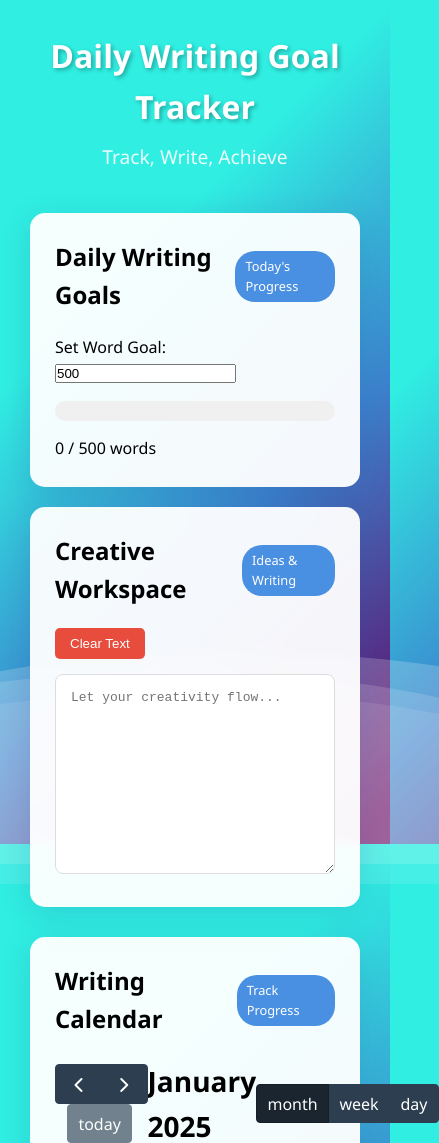
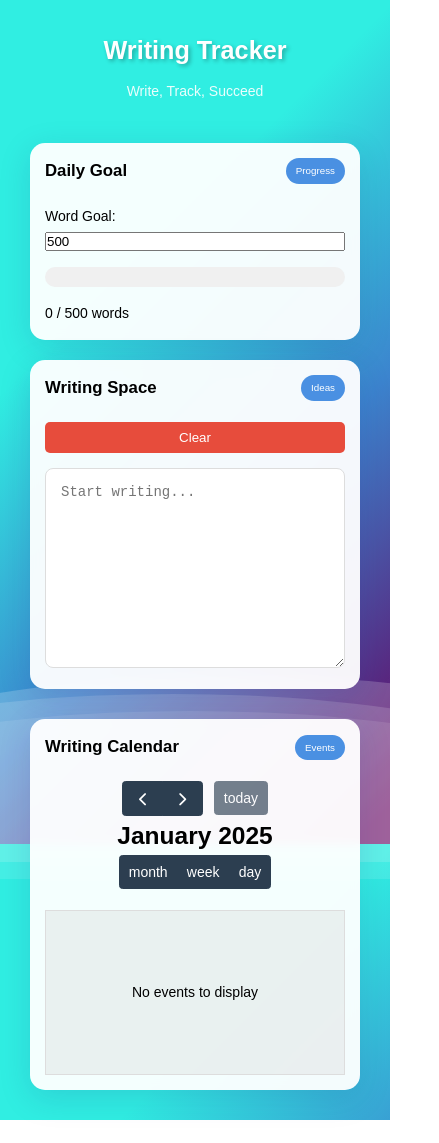
Before and after one commit to NikhilPatil2727/Daily-Writing-Goal-Tracker, a plain HTML site: page index.html in a window 390 px wide. Shown: the top 1143 px of the page, 439 px wide, since content can reach past the window. After the commit the page ends 1120 px from the top, so only its background shows below. Drawn offline with nearby package versions, Linux system fonts and the light colour scheme.

Commit message:
updated responsive

```diff
--- a/index.html
+++ b/index.html
@@ -3,62 +3,64 @@
 <head>
     <meta charset="UTF-8">
     <meta name="viewport" content="width=device-width, initial-scale=1.0">
-    <title>Daily Writing Goal Tracker</title>
+    <title>Writing Tracker</title>
     <link rel="stylesheet" href="style.css">
     <link href='https://cdn.jsdelivr.net/npm/fullcalendar@5.11.0/main.min.css' rel='stylesheet' />
     <link rel="stylesheet" href="https://cdnjs.cloudflare.com/ajax/libs/animate.css/4.1.1/animate.min.css">
 </head>
 <body>
-    <div class="container">
-        <header class="animate__animated animate__fadeIn">
-            <h1>Daily Writing Goal Tracker</h1>
-            <p class="subtitle">Track, Write, Achieve</p>
+    <div class="wrap">
+        <header class="anim-fade">
+            <h1>Writing Tracker</h1>
+            <p class="tagline">Write, Track, Succeed</p>
         </header>
-        <div class="dashboard-grid">
-            <div class="word-counter card animate__animated animate__slideInLeft">
-                <div class="card-header">
-                    <h2>Daily Writing Goals</h2>
-                    <span class="badge">Today's Progress</span>
+        <div class="dash">
+            <div class="goal-box anim-left">
+                <div class="box-head">
+                    <h2>Daily Goal</h2>
+                    <span class="tag">Progress</span>
                 </div>
-                <div class="goal-setting">
-                    <label for="wordGoal">Set Word Goal:</label>
+                <div class="goal-set">
+                    <label for="wordGoal">Word Goal:</label>
                     <input type="number" id="wordGoal" value="500" min="1">
                 </div>
-                <div class="progress-container">
-                    <div class="progress-bar" id="progress">
-                        <span class="progress-text"></span>
+                <div class="prog-bar">
+                    <div class="prog" id="progress">
+                        <span class="prog-text"></span>
                     </div>
                 </div>
                 <p id="wordCount" class="stats">0 / 500 words</p>
             </div>
-            <div class="brainstorm card animate__animated animate__slideInRight">
-                <div class="card-header">
-                    <h2>Creative Workspace</h2>
-                    <span class="badge">Ideas & Writing</span>
+            <div class="write-box anim-right">
+                <div class="box-head">
+                    <h2>Writing Space</h2>
+                    <span class="tag">Ideas</span>
                 </div>
-                <button id="clearButton" class="clear-btn">Clear Text</button>
-                <textarea id="writeSpace" placeholder="Let your creativity flow..."></textarea>
+                <button id="clearBtn" class="clear">Clear</button>
+                <textarea id="writeSpace" placeholder="Start writing..."></textarea>
             </div>
         </div>
-        <div class="calendar-section card animate__animated animate__slideInUp">
-            <div class="card-header">
+        <div class="cal-box anim-up">
+            <div class="box-head">
                 <h2>Writing Calendar</h2>
-                <span class="badge">Track Progress</span>
+                <span class="tag">Events</span>
             </div>
-            <div id='calendar'></div>
+            <div class="cal-wrap">
+                <div id='calendar'></div>
+            </div>
         </div>
         <div id="eventModal" class="modal">
             <div class="modal-content">
                 <span class="close">&times;</span>
                 <h2 id="eventTitle"></h2>
-                <div class="description-container">
+                <div class="desc-box">
                     <p id="eventDescription"></p>
                 </div>
                 <button id="editEvent">Edit</button>
                 <button id="deleteEvent">Delete</button>
             </div>
         </div>
-        <div class="wave-container">
+        <div class="wave-wrap">
             <div class="wave"></div>
             <div class="wave"></div>
             <div class="wave"></div>
--- a/script.js
+++ b/script.js
@@ -7,11 +7,11 @@ document.addEventListener('DOMContentLoaded', function() {
     const writeSpace = document.getElementById('writeSpace');
     const progress = document.getElementById('progress');
     const wordCount = document.getElementById('wordCount');
-    const clearButton = document.getElementById('clearButton');
+    const clearBtn = document.getElementById('clearBtn');
     const modal = document.getElementById('eventModal');
     const closeModal = document.getElementsByClassName('close')[0];
-    const eventTitleEl = document.getElementById('eventTitle');
-    const eventDescriptionEl = document.getElementById('eventDescription');
+    const eventTitle = document.getElementById('eventTitle');
+    const eventDesc = document.getElementById('eventDescription');
     const editEventBtn = document.getElementById('editEvent');
     const deleteEventBtn = document.getElementById('deleteEvent');
 
@@ -40,10 +40,31 @@ document.addEventListener('DOMContentLoaded', function() {
         },
         eventClick: function(info) {
             showEventDetails(info.event);
+        },
+        height: 'auto',
+        aspectRatio: 1.35,
+        windowResize: function(view) {
+            if (window.innerWidth < 768) {
+                calendar.changeView('listMonth');
+            } else {
+                calendar.changeView('dayGridMonth');
+            }
         }
     });
 
     calendar.render();
+
+    function handleCalendarResponsiveness() {
+        if (window.innerWidth < 768) {
+            calendar.changeView('listMonth');
+        } else {
+            calendar.changeView('dayGridMonth');
+        }
+    }
+
+    handleCalendarResponsiveness();
+
+    window.addEventListener('resize', handleCalendarResponsiveness);
 
     function updateWordCount() {
         const words = writeSpace.value.trim().split(/\s+/).filter(word => word.length > 0).length;
@@ -90,8 +111,8 @@ document.addEventListener('DOMContentLoaded', function() {
     }
 
     function showEventDetails(event) {
-        eventTitleEl.textContent = event.title;
-        eventDescriptionEl.textContent = event.extendedProps.description || 'No description provided.';
+        eventTitle.textContent = event.title;
+        eventDesc.textContent = event.extendedProps.description || 'No description provided.';
         modal.style.display = 'block';
 
         let currentEvent = event;
@@ -144,7 +165,7 @@ document.addEventListener('DOMContentLoaded', function() {
         updateWordCount();
     });
 
-    clearButton.addEventListener('click', () => {
+    clearBtn.addEventListener('click', () => {
         if (writeSpace.value.trim() !== '' && confirm('Are you sure you want to clear all text?')) {
             writeSpace.value = '';
             localStorage.setItem('notes', '');
--- a/style.css
+++ b/style.css
@@ -1,11 +1,11 @@
 :root {
-    --primary-color: #4a90e2;
-    --secondary-color: #2c3e50;
-    --accent-color: #e74c3c;
-    --success-color: #2ecc71;
-    --background-start: #65005e;
-    --background-middle: #3c84ce;
-    --background-end: #30eee2;
+    --main: #4a90e2;
+    --sub: #2c3e50;
+    --accent: #e74c3c;
+    --success: #2ecc71;
+    --bg-start: #65005e;
+    --bg-mid: #3c84ce;
+    --bg-end: #30eee2;
   }
 
   * {
@@ -15,22 +15,17 @@
   }
 
   body {
-    font-family: "Segoe UI", Tahoma, Geneva, Verdana, sans-serif;
+    font-family: Arial, sans-serif;
     line-height: 1.6;
     padding: 20px;
-    background: linear-gradient(
-      315deg,
-      var(--background-start) 3%,
-      var(--background-middle) 38%,
-      var(--background-end) 68%
-    );
-    animation: gradient 15s ease infinite;
+    background: linear-gradient(315deg, var(--bg-start) 3%, var(--bg-mid) 38%, var(--bg-end) 68%);
+    animation: bg-shift 15s ease infinite;
     background-size: 400% 400%;
     background-attachment: fixed;
     min-height: 100vh;
   }
 
-  .container {
+  .wrap {
     max-width: 1200px;
     margin: 0 auto;
     padding: 20px;
@@ -48,19 +43,21 @@
     text-shadow: 2px 2px 4px rgba(0, 0, 0, 0.3);
   }
 
-  .subtitle {
+  .tagline {
     color: rgba(255, 255, 255, 0.9);
     font-size: 1.2em;
   }
 
-  .dashboard-grid {
+  .dash {
     display: grid;
     grid-template-columns: repeat(auto-fit, minmax(300px, 1fr));
     gap: 20px;
     margin-bottom: 30px;
   }
 
-  .card {
+  .goal-box,
+  .write-box,
+  .cal-box {
     background: rgba(255, 255, 255, 0.95);
     border-radius: 15px;
     padding: 25px;
@@ -69,26 +66,28 @@
     transition: transform 0.3s ease;
   }
 
-  .card:hover {
+  .goal-box:hover,
+  .write-box:hover,
+  .cal-box:hover {
     transform: translateY(-5px);
   }
 
-  .card-header {
+  .box-head {
     display: flex;
     justify-content: space-between;
     align-items: center;
     margin-bottom: 20px;
   }
 
-  .badge {
-    background: var(--primary-color);
+  .tag {
+    background: var(--main);
     color: white;
     padding: 5px 10px;
     border-radius: 20px;
     font-size: 0.8em;
   }
 
-  .progress-container {
+  .prog-bar {
     background: #f0f0f0;
     border-radius: 10px;
     height: 20px;
@@ -96,15 +95,15 @@
     overflow: hidden;
   }
 
-  .progress-bar {
+  .prog {
     height: 100%;
-    background: linear-gradient(90deg, var(--success-color), var(--primary-color));
+    background: linear-gradient(90deg, var(--success), var(--main));
     border-radius: 10px;
     transition: width 0.5s ease-in-out;
     position: relative;
   }
 
-  .progress-text {
+  .prog-text {
     position: absolute;
     right: 10px;
     color: white;
@@ -112,12 +111,8 @@
     line-height: 20px;
   }
 
-  .writing-tools {
-    margin-bottom: 15px;
-  }
-
-  .clear-btn {
-    background: var(--accent-color);
+  .clear {
+    background: var(--accent);
     color: white;
     border: none;
     padding: 8px 15px;
@@ -127,12 +122,12 @@
     transition: background 0.3s ease, transform 0.2s ease;
   }
 
-  .clear-btn:hover {
+  .clear:hover {
     background: #c0392b;
     transform: scale(1.05);
   }
 
-  .clear-btn:active {
+  .clear:active {
     transform: scale(0.95);
   }
 
@@ -148,11 +143,11 @@
   }
 
   textarea:focus {
-    border-color: var(--primary-color);
+    border-color: var(--main);
     outline: none;
   }
 
-  .calendar-section {
+  .cal-box {
     margin-top: 30px;
   }
 
@@ -193,7 +188,7 @@
     cursor: pointer;
   }
 
-  .description-container {
+  .desc-box {
     max-height: 150px;
     overflow-y: auto;
     margin-bottom: 15px;
@@ -202,21 +197,21 @@
     border-radius: 5px;
   }
 
-  .description-container::-webkit-scrollbar {
-      width: 8px;
+  .desc-box::-webkit-scrollbar {
+    width: 8px;
   }
 
-  .description-container::-webkit-scrollbar-track {
-      background: #f1f1f1;
+  .desc-box::-webkit-scrollbar-track {
+    background: #f1f1f1;
   }
 
-  .description-container::-webkit-scrollbar-thumb {
-      background: #888;
-      border-radius: 4px;
+  .desc-box::-webkit-scrollbar-thumb {
+    background: #888;
+    border-radius: 4px;
   }
 
-  .description-container::-webkit-scrollbar-thumb:hover {
-      background: #555;
+  .desc-box::-webkit-scrollbar-thumb:hover {
+    background: #555;
   }
 
   #editEvent,
@@ -230,13 +225,13 @@
   }
 
   #editEvent {
-    background-color: var(--primary-color);
+    background-color: var(--main);
     color: white;
     margin-right: 10px;
   }
 
   #deleteEvent {
-    background-color: var(--accent-color);
+    background-color: var(--accent);
     color: white;
   }
 
@@ -246,11 +241,11 @@
   }
 
   @media (max-width: 768px) {
-    .container {
+    .wrap {
       padding: 10px;
     }
 
-    .dashboard-grid {
+    .dash {
       grid-template-columns: 1fr;
     }
 
@@ -259,12 +254,12 @@
     }
   }
 
-  .animate__animated {
+  .anim-fade {
     animation-duration: 1s;
     animation-fill-mode: both;
   }
 
-  @keyframes gradient {
+  @keyframes bg-shift {
     0% {
       background-position: 0% 0%;
     }
@@ -276,7 +271,7 @@
     }
   }
 
-  .wave-container {
+  .wave-wrap {
     position: fixed;
     bottom: 0;
     left: 0;
@@ -328,3 +323,110 @@
       transform: translateX(1);
     }
   }
+
+  @media (max-width: 1200px) {
+    .wrap {
+      padding: 15px;
+    }
+  }
+
+  @media (max-width: 992px) {
+    .dash {
+      grid-template-columns: 1fr;
+    }
+
+    .cal-box {
+      margin-top: 20px;
+    }
+  }
+
+  @media (max-width: 768px) {
+    body {
+      font-size: 14px;
+    }
+
+    h1 {
+      font-size: 2em;
+    }
+
+    .goal-box,
+    .write-box,
+    .cal-box {
+      padding: 15px;
+    }
+
+    .modal-content {
+      width: 90%;
+      margin: 10% auto;
+    }
+  }
+
+  @media (max-width: 576px) {
+    .wrap {
+      padding: 10px;
+    }
+
+    h1 {
+      font-size: 1.8em;
+    }
+
+    .tagline {
+      font-size: 1em;
+    }
+
+    .tag {
+      font-size: 0.7em;
+    }
+
+    .box-head h2 {
+      font-size: 1.2em;
+    }
+
+    #wordGoal {
+      width: 100%;
+      margin-top: 5px;
+    }
+
+    .clear {
+      width: 100%;
+    }
+
+    #editEvent,
+    #deleteEvent {
+      width: 100%;
+      margin-top: 10px;
+    }
+
+    #editEvent {
+      margin-right: 0;
+    }
+  }
+
+  .fc .fc-toolbar {
+    flex-wrap: wrap;
+  }
+
+  .fc .fc-toolbar-title {
+    font-size: 1.2em;
+    margin-bottom: 10px;
+  }
+
+  .fc .fc-button {
+    font-size: 0.9em;
+  }
+
+  @media (max-width: 576px) {
+    .fc .fc-toolbar {
+      display: flex;
+      flex-direction: column;
+    }
+
+    .fc .fc-toolbar-title {
+      text-align: center;
+      margin-bottom: 10px;
+    }
+
+    .fc .fc-button-group {
+      justify-content: center;
+    }
+  }
```
